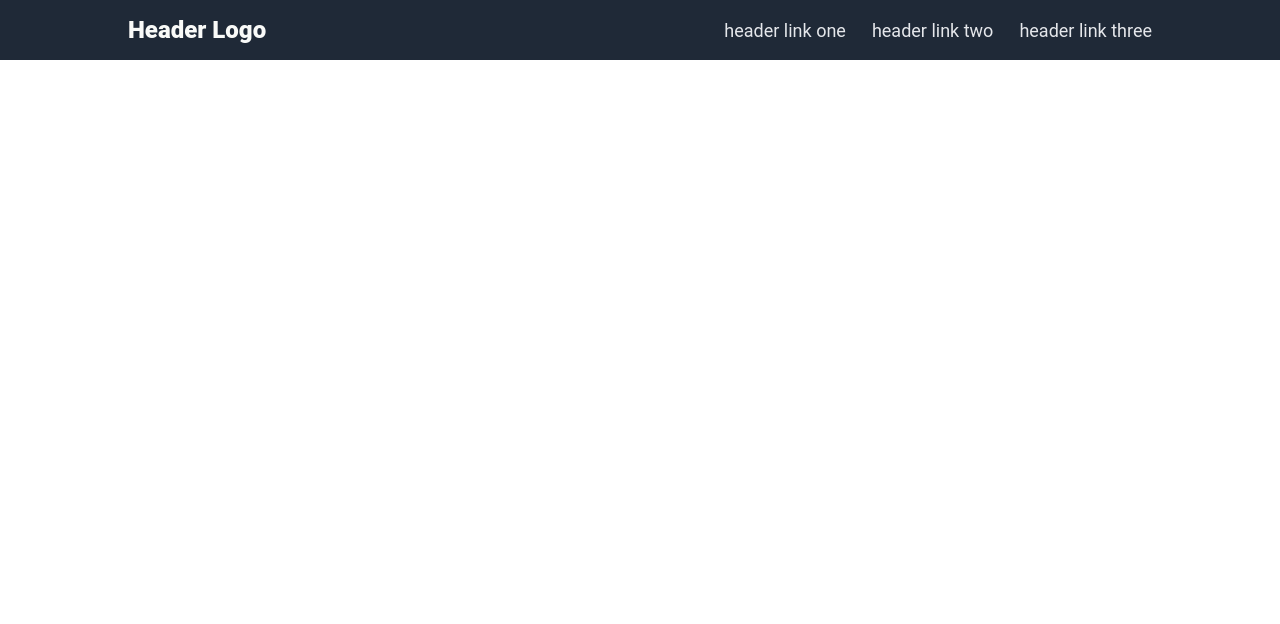
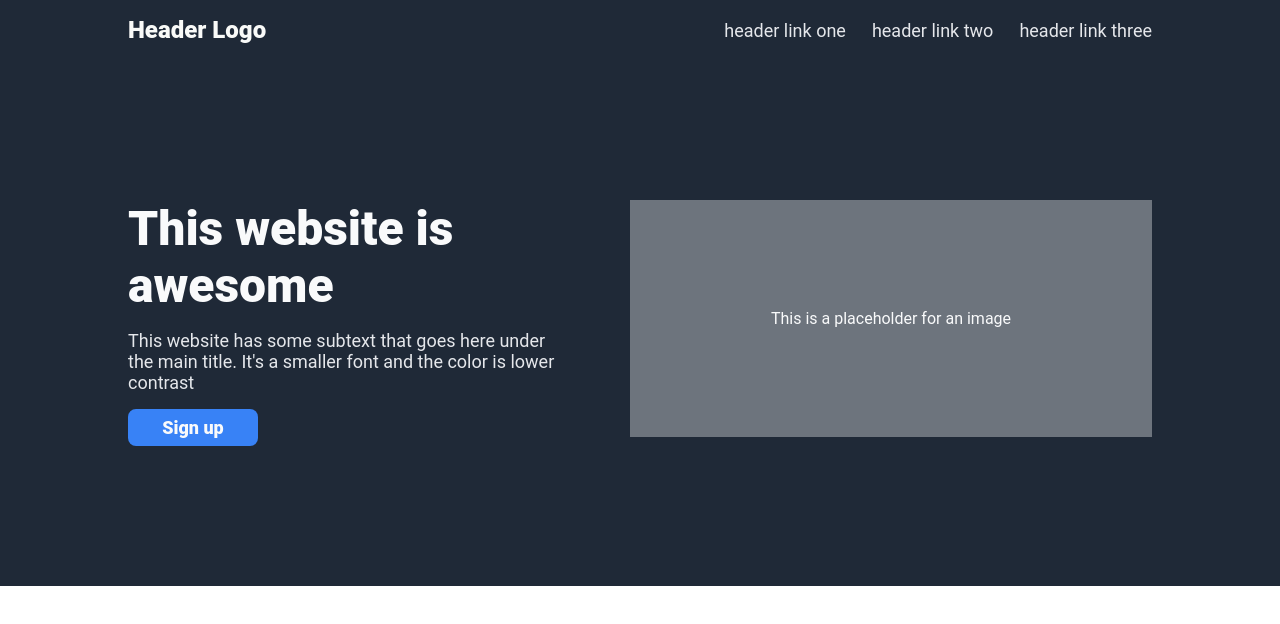
Before and after one commit to t-dlsantos/odin-landing-page, a plain HTML site: page index.html in a window 1280 px wide. Drawn offline with Linux system fonts and the light colour scheme.

Commit message:
feat: add structure and styling of the "awesome" section

```diff
--- a/index.html
+++ b/index.html
@@ -17,5 +17,19 @@
             </ul>
         </div>
     </div>
+    <div class="awesome-section">
+        <div class="awesome-content">
+            <div class="awesome-left">
+                <h1>This website is awesome</h1>
+                <p>This website has some subtext that goes here under the main title. It's a smaller font and the color is lower contrast</p>
+                <button class="filled">Sign up</button>
+            </div>
+            <div class="awesome-right">
+                <div class="img-placeholder">
+                    This is a placeholder for an image
+                </div>
+            </div>
+        </div>
+    </div>
 </body>
 </html>
--- a/style.css
+++ b/style.css
@@ -47,3 +47,54 @@ a {
     text-decoration: none;
     color: inherit;
 }
+
+.awesome-section {
+    background-color: #1f2937;
+    width: 100%;
+    display: flex;
+    justify-content: center;
+    padding: 140px 0;
+}
+
+.awesome-content {
+    width: 1024px;
+    display: flex;
+    gap: 56px;
+}
+
+.awesome-left {
+    display: flex;
+    flex-direction: column;
+    justify-content: center;
+    color: #F9FAFB;
+    gap: 16px;
+}
+
+.awesome-left h1 {
+    font-size: 48px;
+    font-weight: 900;
+}
+
+button {
+    width: 130px;
+}
+
+.img-placeholder {
+    width: 522px;
+    height: 237px;
+    background-color: #6D747D;
+    display: flex;
+    align-items: center;
+    justify-content: center;
+    color: #F9FAFB;
+}
+
+button {
+    font-size: 18px;
+    border: none;
+    padding: 8px 24px;
+    border-radius: 8px;
+    background-color: #3882F6;
+    color: #F9FAFB;
+    font-weight: 900;
+}
```
